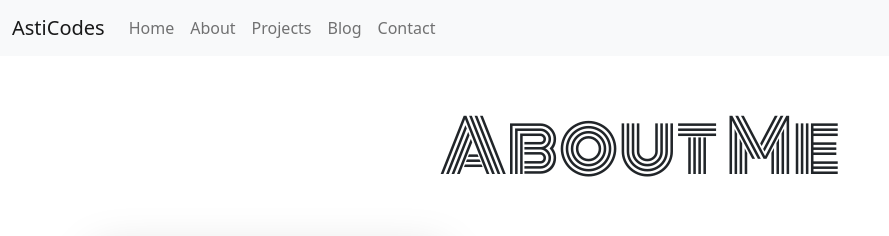
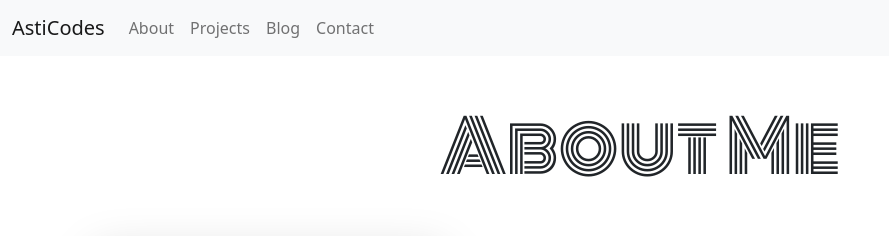
Before and after one commit to AnastasiiaAsti/portfolio, a Django app: page /about/ in a window 1280 px wide. Shown: the top 236 px of the page, without its empty margins (0-889 px from the left). Run offline with Django 4.2, Linux system fonts and the light colour scheme; data that the repository does not hold is empty; some libraries are stand-ins or nearby versions; some web fonts are replaced.

Commit message:
fix navbar

```diff
--- a/main_app/templates/base.html
+++ b/main_app/templates/base.html
@@ -50,12 +50,6 @@
           </button>
           <div class="collapse navbar-collapse" id="navbarNavAltMarkup">
             <div class="navbar-nav">
-              <a
-                class="nav-link"
-                aria-current="page"
-                href="{% url 'home' %}"
-                >Home</a
-              >
               <a class="nav-link" href="{% url 'about' %}">About</a>
               <a class="nav-link" href="{% url 'projects_index' %}">Projects</a>
               <a class="nav-link" href="{% url 'posts_index' %}">Blog</a>
```
